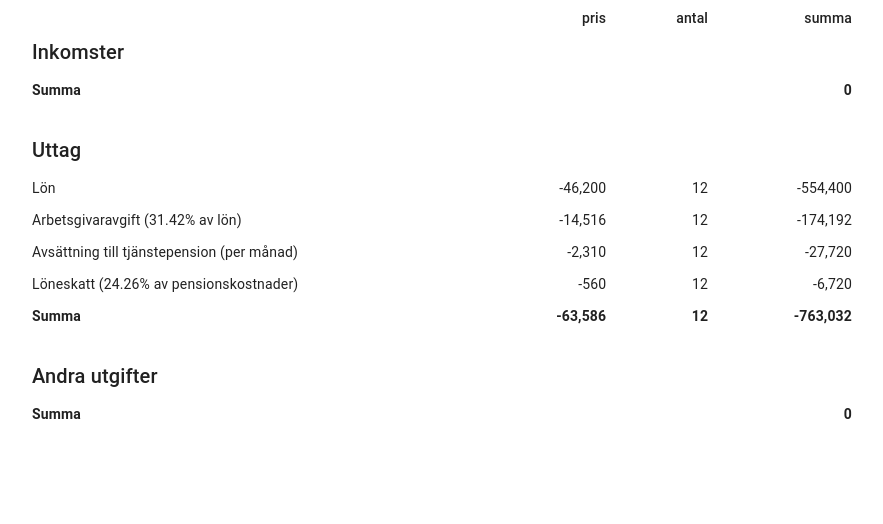
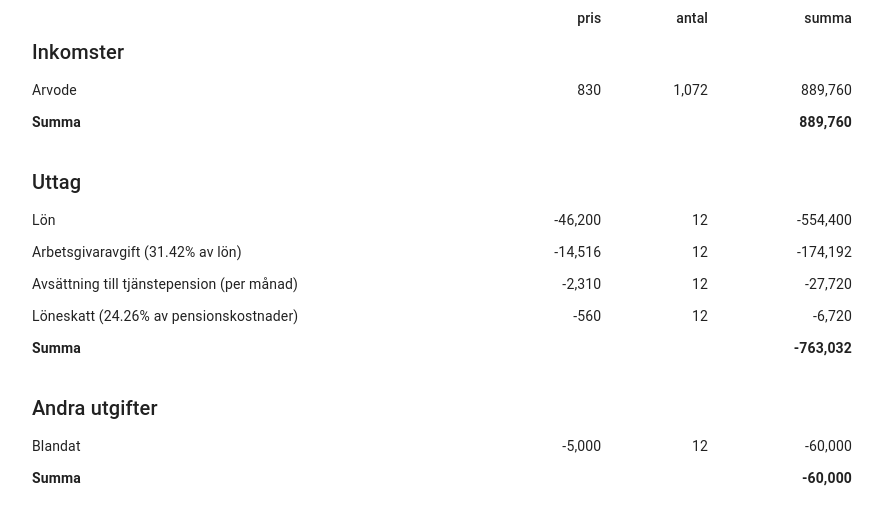
Before and after one commit to niklaspandersson/konsultkalkylen, a React (Create React App) app: page / in a window 1280 px wide. Shown: the top 524 px of the page, without its empty margins (198-1081 px from the left). Built offline with nearby package versions, Linux system fonts and the light colour scheme.

Commit message:
Align reducers

```diff
--- a/src/budget/Post.jsx
+++ b/src/budget/Post.jsx
@@ -3,16 +3,15 @@ import TableCell from "@mui/material/TableCell";
 import TableRow from "@mui/material/TableRow";
 import Typography from "@mui/material/Typography";
 
-
 const HeaderTableRow = styled(TableRow)(({ theme }) => ({
-  '.MuiTableCell-root': {
-    paddingTop: '2em',
+  ".MuiTableCell-root": {
+    paddingTop: "2em",
   },
-  '&:first-child': {
-    '.MuiTableCell-root': {
-      paddingTop: 'inherit',
-    }
-  }
+  "&:first-child": {
+    ".MuiTableCell-root": {
+      paddingTop: "inherit",
+    },
+  },
 }));
 
 const PostHeader = ({ heading }) => (
@@ -27,9 +26,7 @@ const Row = ({ title, unitPrice, units, sum, className }) => {
   const sumToDisplay = sum ? sum : (unitPrice ?? 0) * (units ?? 0);
   return (
     <TableRow className={className}>
-      <TableCell>
-        {title}
-      </TableCell>
+      <TableCell>{title}</TableCell>
       <TableCell align="right">{unitPrice?.toLocaleString()}</TableCell>
       <TableCell align="right">{units?.toLocaleString()}</TableCell>
       <TableCell align="right">{sumToDisplay?.toLocaleString()}</TableCell>
@@ -38,21 +35,26 @@ const Row = ({ title, unitPrice, units, sum, className }) => {
 };
 
 const Summary = styled(Row)(({ theme }) => ({
-  '& .MuiTableCell-root': {
-    fontWeight: 'bold',
+  "& .MuiTableCell-root": {
+    fontWeight: "bold",
   },
 }));
 
+function sumRows(sum, row) {
+  return sum + row.units * row.unitPrice;
+}
+
 export default function Post(props) {
-  const { heading, rows, summary, children } = props;
+  const { heading, rows, children } = props;
 
+  const sum = rows?.reduce(sumRows, 0) ?? 0;
   return (
     <>
       <PostHeader heading={heading} />
       {rows?.map((row) => (
-        <Row key={row.id} {...row} />
+        <Row key={`${heading}-${row.title}`} {...row} />
       ))}
-      {<Summary {...summary} title={'Summa'} />}
+      {<Summary sum={sum} title={"Summa"} />}
     </>
   );
 }
--- a/src/budget/expenses/Expenses.jsx
+++ b/src/budget/expenses/Expenses.jsx
@@ -1,5 +1,5 @@
 import Post from "../Post";
 
 export default function Income({ data, setData }) {
-  return <Post heading="Andra utgifter" summary={data.summary}></Post>;
+  return <Post heading="Andra utgifter" rows={data.rows} />;
 }
--- a/src/budget/expenses/reducer.js
+++ b/src/budget/expenses/reducer.js
@@ -1,14 +1,21 @@
-// Constants
+export const InitialState = reducer({
 
+}, {}, true);
+const StateKeys = Object.keys(InitialState);
 
-export const InitialState = {
-};
+export default function reducer(prev, { payload }, force) {
+  if(!force && !Object.keys(payload ?? {}).find(key => StateKeys.includes(key)))
+    return prev;
 
-export default function reducer(prev, action) {
-  return {
-    summary: {
+  const next = {...prev, ...payload };
+
+  next.rows = [
+    {
+      title: 'Blandat',
       unitPrice: -5000,
       units: 12,
-    }
-  };
-}
+    },
+  ];
+
+  return next;
+};
--- a/src/budget/income/Income.jsx
+++ b/src/budget/income/Income.jsx
@@ -2,7 +2,7 @@ import Post from "../Post";
 import IncomeParameters from "./IncomeParameters";
 export default function Income({ data, setData }) {
   return (
-    <Post heading="Inkomster" summary={data.summary}>
+    <Post heading="Inkomster" rows={data.rows}>
       <IncomeParameters data={data} setData={setData} />
     </Post>
   );
--- a/src/budget/income/reducer.js
+++ b/src/budget/income/reducer.js
@@ -9,31 +9,31 @@ const DefaultSickLeavePercent = 5;
 const DefaultPrice = 830;
 const DefaultOccupancy = 9;
 
-export const InitialState = {
+export const InitialState = reducer({
   workHoursPerWeek: DefaultHoursPerWeek,
   vacation: DefaultVacation,
   sickLeavePercent: DefaultSickLeavePercent,
   rate: DefaultPrice,
   occupancy: DefaultOccupancy,
+}, {}, true);
+const StateKeys = Object.keys(InitialState);
+
+export default function reducer(prev, { payload }, force) {
+  if(!force && !Object.keys(payload ?? {}).find(key => StateKeys.includes(key)))
+    return prev;
+
+  const next = {...prev, ...payload };
+  const workingWeeks = WeeksPerMonth * next.occupancy - next.vacation;
+  const workingHours = workingWeeks * next.workHoursPerWeek;
+  const payedHours = Math.round(workingHours * (1 - next.sickLeavePercent / 100));
+
+  next.rows = [
+    {
+      title: 'Arvode',
+      unitPrice: next.rate,
+      units: payedHours,
+    },
+  ];
+
+  return next;
 };
-
-function summary(data) {
-  const workingWeeks = WeeksPerMonth * data.occupancy - data.vacation;
-  const workingHours = workingWeeks * data.workHoursPerWeek;
-  const payedHours = Math.round(workingHours * (1 - data.sickLeavePercent / 100));
-  return {
-    unitPrice: data.rate,
-    units: payedHours,
-    sum: data.rate * payedHours,
-  };
-}
-
-export default function reducer(prev, { payload }) {
-  const newState = {
-    ...prev,
-    ...payload
-  };
-
-  newState.summary = summary(newState);
-  return newState;
-}
--- a/src/budget/salary/Salary.jsx
+++ b/src/budget/salary/Salary.jsx
@@ -1,9 +1,9 @@
-import SalaryParameters from './SalaryParameters';
+import SalaryParameters from "./SalaryParameters";
 import Post from "../Post";
 
 export default function Salary({ data, setData }) {
   return (
-    <Post heading="Uttag" summary={data.summary} rows={data.rows}>
+    <Post heading="Uttag" rows={data.rows}>
       <SalaryParameters data={data} setData={setData} />
     </Post>
   );
--- a/src/budget/salary/reducer.js
+++ b/src/budget/salary/reducer.js
@@ -12,42 +12,35 @@ export const InitialState = reducer({
   salary: DefaultMonthlySalary,
   pension: DefaultMonthlyPension,
   months: DefaultMonths,
-});
+}, {}, true);
+const StateKeys = Object.keys(InitialState);
 
-function summary(data) {
-  const salaryFee = Math.round(data.salary * EmployerFee);
-  const pensionTax = Math.round(data.pension * PensionTax);
+export default function reducer(prev, { payload }, force) {
+  if(!force && !Object.keys(payload ?? {}).find(key => StateKeys.includes(key)))
+    return prev;
 
-  const monthlyCosts = data.salary + salaryFee + data.pension + pensionTax;
-  return {
-    unitPrice: monthlyCosts,
-    units: data.months,
-  };
-}
-
-export default function reducer(prev, action) {
-  const data = prev;
-  const rows = [{
+  const next = {...prev, ...payload };
+  next.rows = [{
     title: 'Lön',
-    unitPrice: data.salary,
-    units: data.months,
+    unitPrice: next.salary,
+    units: next.months,
   },
   {
     title: `Arbetsgivaravgift (${Math.round(EmployerFee * 10000) / 100}% av lön)`,
-    unitPrice: Math.round(data.salary * EmployerFee),
-    units: data.months,
+    unitPrice: Math.round(next.salary * EmployerFee),
+    units: next.months,
   },
   {
     title: `Avsättning till tjänstepension (per månad)`,
-    unitPrice: data.pension,
-    units: data.months,
+    unitPrice: next.pension,
+    units: next.months,
   },
   {
     title: `Löneskatt (${Math.round(PensionTax * 10000) / 100}% av pensionskostnader)`,
-    unitPrice: Math.round(data.pension * PensionTax),
-    units: data.months,
+    unitPrice: Math.round(next.pension * PensionTax),
+    units: next.months,
   },
   ];
 
-  return {...data, rows, summary: summary(data) };
+  return next;
 }
```
